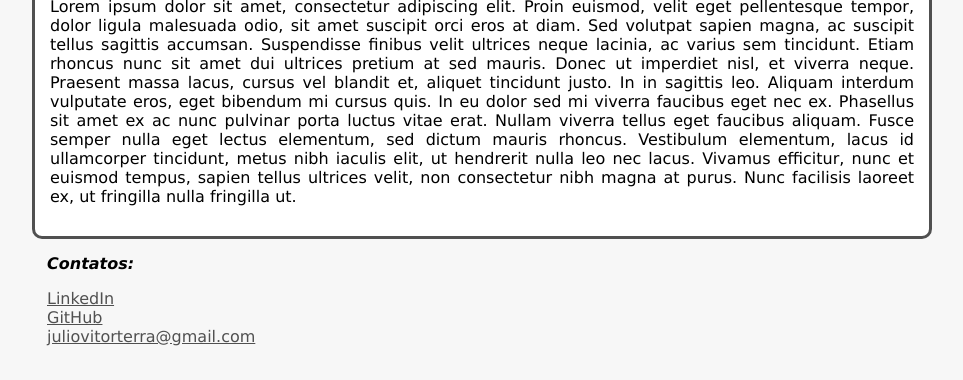
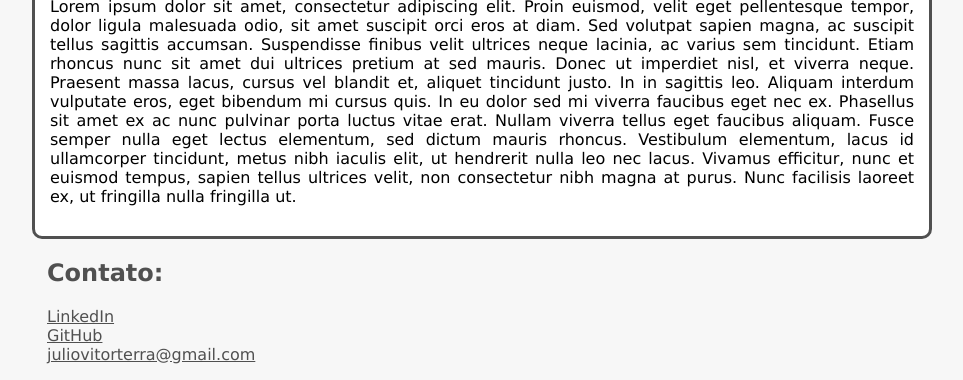
Before and after one commit to juliovterra/my-developer-journey, a plain HTML site: page primeiros projetos/site-pessoal/index.html in a window 1280 px wide. Shown: the part 574-954 px from the top of the page, without its empty margins (158-1121 px from the left). Drawn offline with Linux system fonts and the light colour scheme.

Commit message:
Alteração da estilização do campo contatos e reorganização do cod html

```diff
--- a/primeiros projetos/site-pessoal/index.html
+++ b/primeiros projetos/site-pessoal/index.html
@@ -7,10 +7,10 @@
 	</head>
 
 	<body>
-			<header>
-				<img src="fotenha.jpg" alt="Imagem de Júlio" class="photo">
-				<h1 id="title"> Olá, meu nome é Júlio! </h1>
-			</header>
+		<header>
+			<img src="fotenha.jpg" alt="Imagem de Júlio" class="photo">
+			<h1 id="title"> Olá, meu nome é Júlio! </h1>
+		</header>
 		<section>
 			<header>
 				<h2 class="subtitle"> Posts: </h2>
@@ -28,10 +28,7 @@
 			</article>
 		</section>
 		<footer>
-
-			<div id="contatos">
-				Contatos:
-			</div>
+			<h2 class="subtitle">Contato:</h2>
 			<ul class="contact_list">
 				<li>
 					<a href="https://www.linkedin.com/in/juliovterra/" target=_blank>LinkedIn</a>
@@ -43,8 +40,6 @@
 					<a href="mailto:juliovitorterra@gmail.com" target=_blank>juliovitorterra@gmail.com</a>
 				</li>
 			</ul>
-
-
 		</footer>
 	</body>
 </html>
--- a/primeiros projetos/site-pessoal/style.css
+++ b/primeiros projetos/site-pessoal/style.css
@@ -14,7 +14,6 @@ body {
     text-transform: uppercase;
     text-align: center;
     margin: 0%;
-
 }
 
 .subtitle {
@@ -38,7 +37,6 @@ a{
     margin: 0;
     margin-bottom: 15px;
     text-align: center;
-
 }
 
 .post {
@@ -53,7 +51,6 @@ a{
     margin: 0;
     margin-bottom: 15px;
     text-align: justify;
-
 }
 
 .post_image {
@@ -66,10 +63,3 @@ a{
     padding-left: 15px;
 
 }
-
-#contatos {
-    font-weight: bold;
-    font-style: italic;
-    padding-left: 15px;
-
-}
```
